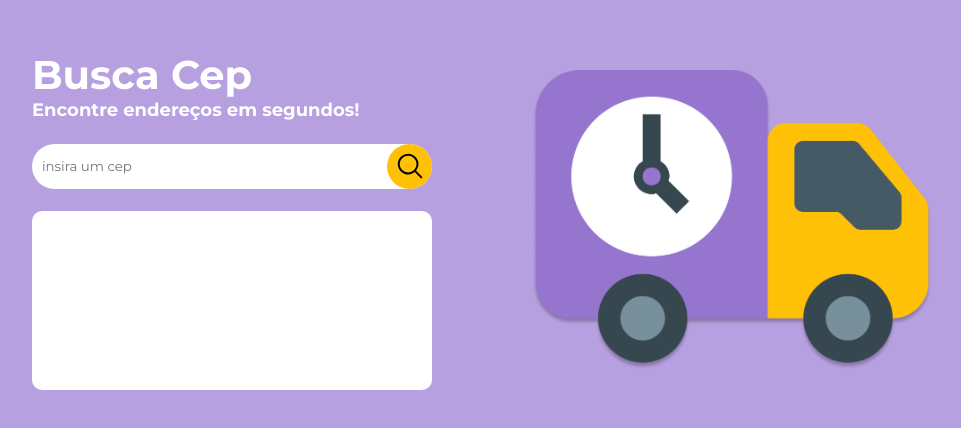
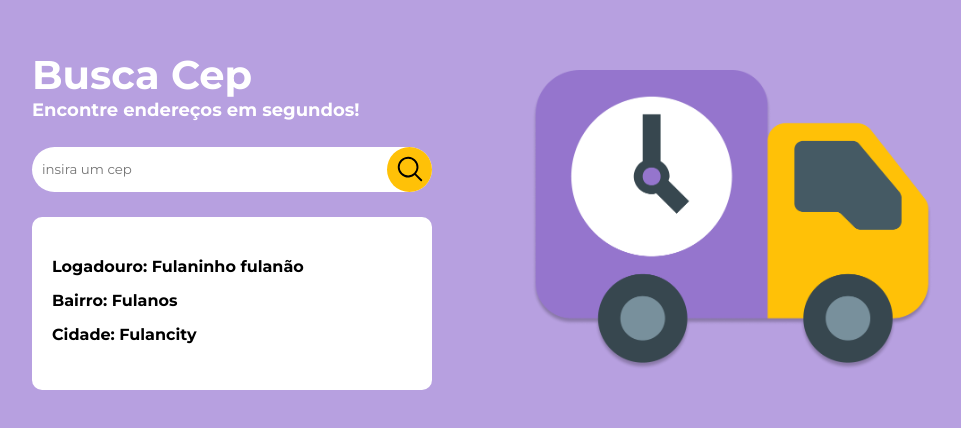
Before and after one commit to FelipePinha/Busca-CEP, a React (Vite) app: page / in a window 1280 px wide. Shown: the part 180-608 px from the top of the page, without its empty margins (158-1119 px from the left). Built offline with nearby package versions, Linux system fonts and the light colour scheme.

Commit message:
feat: create http request to viacep

```diff
--- a/src/App.tsx
+++ b/src/App.tsx
@@ -1,9 +1,16 @@
+import { useState } from 'react';
 import { Form } from './components/Form/Form';
 import { Output } from './components/Output/Output';
 import Truck from './images/Caminhao.png';
+
+import { LocationType } from './types/locationTypes';
 import './styles/app.scss';
 
 function App() {
+    const [location, setLocation] = useState<LocationType>();
+
+    console.log(location);
+
     return (
         <div className="app-container">
             <div className="wrapper">
@@ -11,7 +18,7 @@ function App() {
                     <h1>Busca Cep</h1>
                     <p>Encontre endereços em segundos!</p>
                 </header>
-                <Form />
+                <Form setLocation={setLocation} />
                 <Output />
                 <img src={Truck} alt="caminhão" />
             </div>
--- a/src/components/Form/Form.tsx
+++ b/src/components/Form/Form.tsx
@@ -1,13 +1,40 @@
+import { useState, ChangeEvent, FormEvent } from 'react';
 import { MagnifyingGlass } from '@phosphor-icons/react';
+import { LocationType } from '../../types/locationTypes';
 import './_Form.scss';
+interface FormProps {
+    setLocation: (data: LocationType) => void;
+}
 
-export const Form = () => {
+export const Form = ({ setLocation }: FormProps) => {
+    const [cep, setCep] = useState('');
+    const [error, setError] = useState(false);
+
+    const handleChangeCep = (e: ChangeEvent<HTMLInputElement>) => {
+        setCep(e.target.value);
+    };
+
+    const handleCepRequest = async (e: FormEvent) => {
+        e.preventDefault();
+
+        if (cep === '') {
+            setError(true);
+            return;
+        }
+
+        setError(false);
+        const response = await fetch(`http://viacep.com.br/ws/${cep}/json/`);
+        const data = await response.json();
+        setLocation(data);
+    };
+
     return (
-        <form>
-            <input type="number" placeholder="insira um cep" />
-            <span>
+        <form onSubmit={handleCepRequest}>
+            <input onChange={handleChangeCep} value={cep} type="text" placeholder="insira um cep" />
+            <button type="submit">
                 <MagnifyingGlass size={30} />
-            </span>
+            </button>
+            <span className="error">{error && 'O campo deve ser preenchido'}</span>
         </form>
     );
 };
--- a/src/components/Form/_Form.scss
+++ b/src/components/Form/_Form.scss
@@ -14,7 +14,7 @@ form {
         outline: none;
     }
 
-    span {
+    button {
         background-color: $yellow;
         display: flex;
         justify-content: center;
@@ -25,5 +25,12 @@ form {
         position: absolute;
         right: 0;
         top: 0;
+        border: 0;
+    }
+
+    .error {
+        color: #f00;
+        font-size: 1.4rem;
+        font-weight: 700;
     }
 }
--- a/src/components/Output/_Output.scss
+++ b/src/components/Output/_Output.scss
@@ -9,6 +9,8 @@
 
     p {
         color: $black;
+        font-size: 1.6rem;
+        font-weight: 700;
     }
 
     & p:nth-child(2) {
--- a/src/styles/app.scss
+++ b/src/styles/app.scss
@@ -55,7 +55,6 @@ body {
 
     .title-container {
         grid-area: title;
-    }
 
         h1,
         p {
@@ -70,6 +69,7 @@ body {
         p {
             font-size: 1.8rem;
         }
+    }
 
     img {
         grid-area: image;
--- /dev/null
+++ b/src/types/locationTypes.ts
@@ -0,0 +1,12 @@
+export interface LocationType {
+    cep: string;
+    logradouro: string;
+    complemento: string;
+    bairro: string;
+    localidade: string;
+    uf: string;
+    ibge: string;
+    gia: string;
+    ddd: string;
+    siafi: string;
+}
```
Lines whose indentation alone changed are shown as unchanged.
